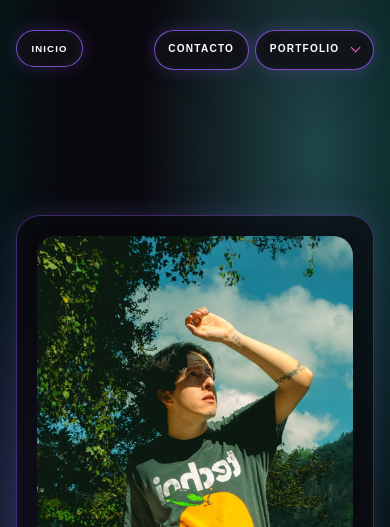
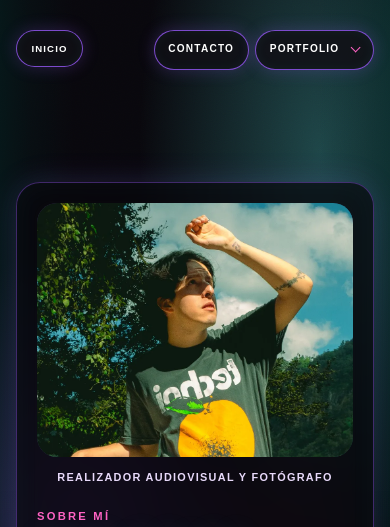
Before and after one commit to whossag/Sag-Portfolio, a plain HTML site: page pages/about.html in a window 390 px wide. Shown: the top 527 px of the page. Drawn offline with Linux system fonts and the light colour scheme.

Commit message:
Corrección de zonas muertas en About

```diff
--- a/pages/about.html
+++ b/pages/about.html
@@ -5,6 +5,7 @@
   <meta name="viewport" content="width=device-width, initial-scale=1">
   <meta name="theme-color" content="#09080d">
   <title>About: Who'sSag</title>
+  <link rel="icon" type="image/png" href="../Media/favicon.png">
   <link rel="stylesheet" href="../styles.css">
   <script src="../script.js" defer></script>
 </head>
--- a/styles.css
+++ b/styles.css
@@ -155,9 +155,9 @@ button {
 
 .about-page {
   display: grid;
-  min-height: 118svh;
+  min-height: 100svh;
   place-items: center;
-  padding: clamp(7rem, 15vh, 9rem) clamp(1rem, 3vw, 2rem) clamp(5rem, 10vh, 7rem);
+  padding: 4rem clamp(1rem, 3vw, 2rem);
 }
 
 .about-card {
@@ -519,7 +519,7 @@ button {
   }
 
   .about-page {
-    padding: 6rem 1rem 4rem;
+    padding: clamp(2rem, 6svh, 4rem) 1rem;
   }
 
   .about-card {
@@ -531,7 +531,7 @@ button {
   }
 
   .about-card__portrait {
-    max-height: 44vh;
+    max-height: clamp(9rem, 30svh, 18rem);
   }
 
   .about-card__subtitle {
```
